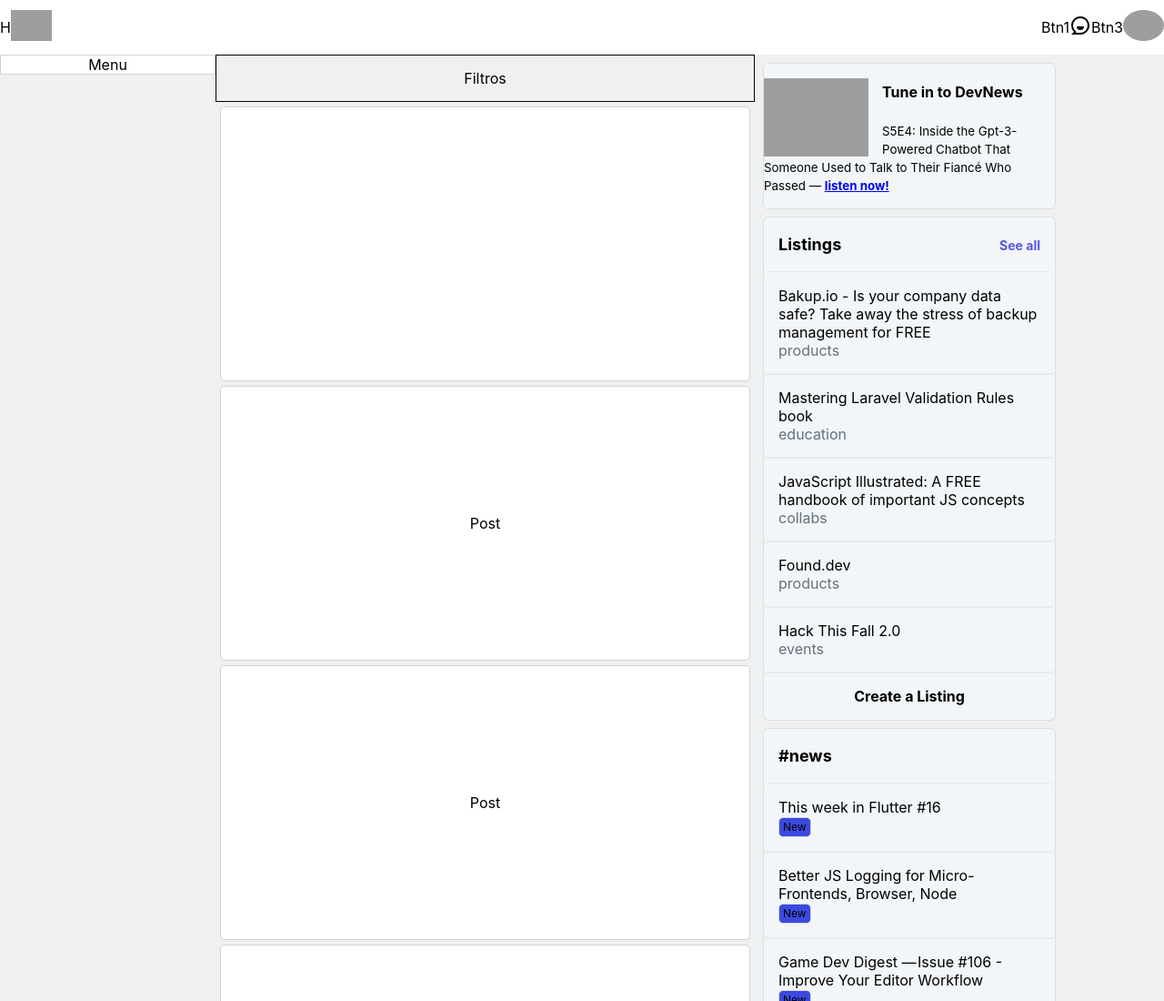
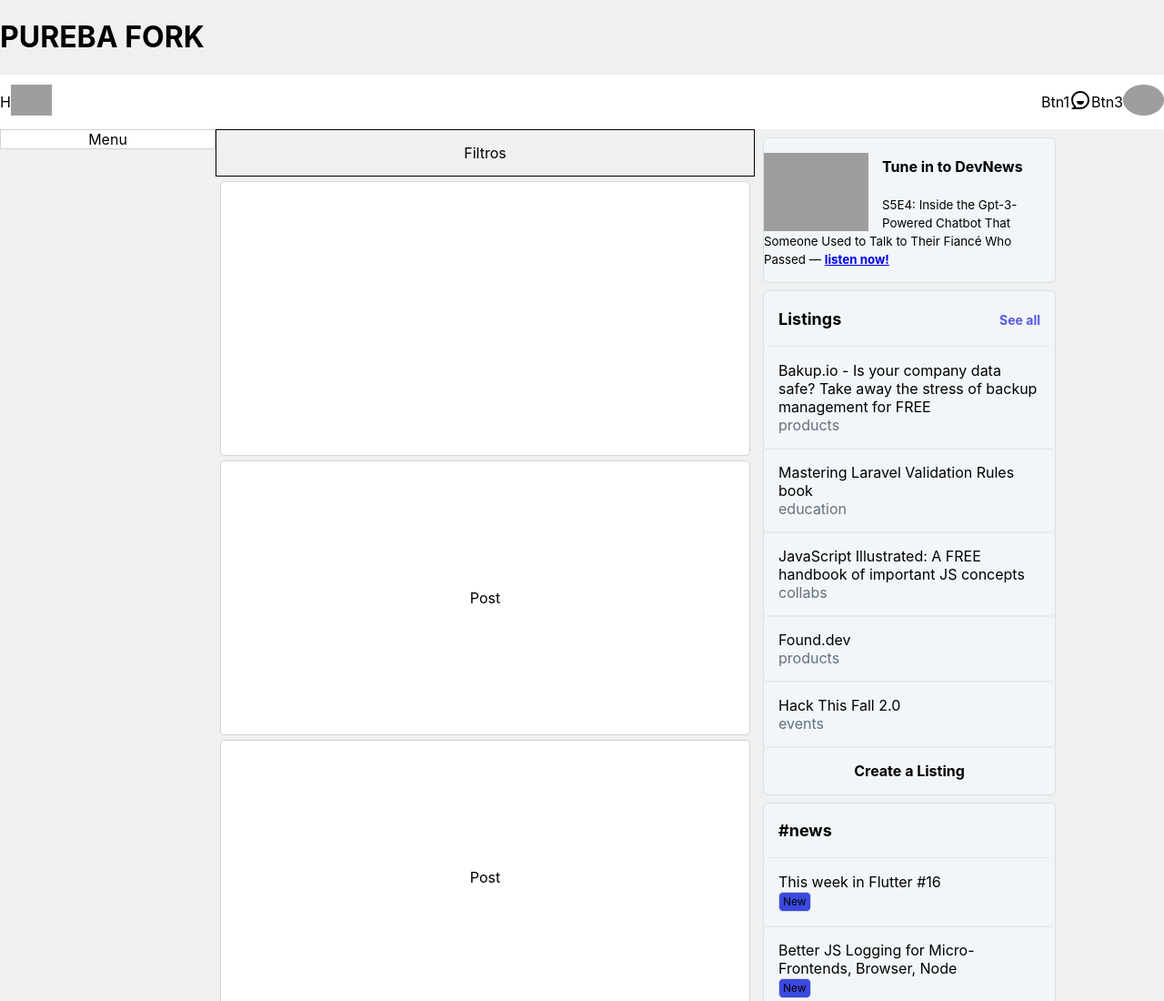
Before and after one commit to AyraStark870/retoDev, a plain HTML site: page index.html in a window 1280 px wide. Shown: the top 1100 px of the page at 91% size. Drawn offline with Linux system fonts and the light colour scheme; grey boxes are pictures that could not be loaded.

Commit message:
Update index.html
SOLO PROBANDO A MODIFICAR EL REPO

```diff
--- a/index.html
+++ b/index.html
@@ -10,6 +10,7 @@
 </head>
 
 <body>
+  <h1> PUREBA FORK </H1>
   <nav id="main-menu">
     <div>
       <div id="hamburguesa">H</div>
```
